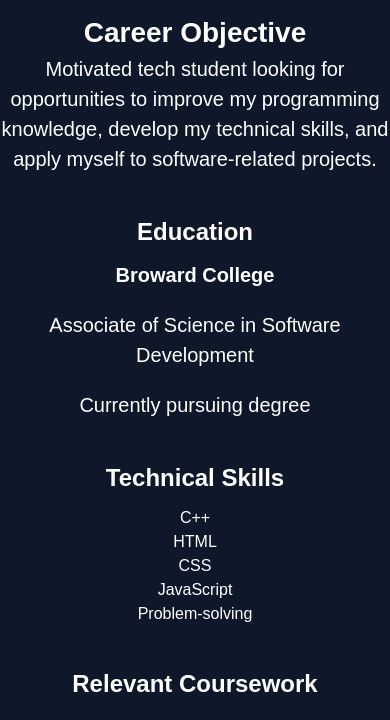
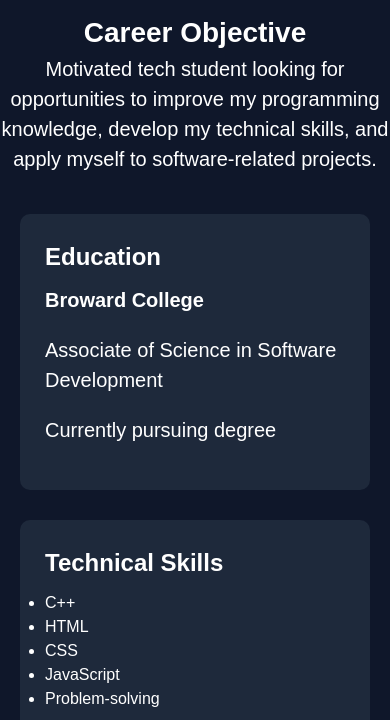
Before and after one commit to 25alex25/my-portfolio, a plain HTML site: page resume.html in a window 390 px wide. Shown: the part 90-810 px from the top of the page. Drawn offline with Linux system fonts and the light colour scheme.

Commit message:
Style resume page with responsive grid

```diff
--- a/css/external_css_file.css
+++ b/css/external_css_file.css
@@ -158,6 +158,23 @@ footer {
 
 .resume-page main section {
     margin-bottom: 40px;
+}
+
+.resume-page .resume-grid {
+    display: grid;
+    grid-template-columns: repeat(2, minmax(0, 1fr));
+    gap: 30px;
+    max-width: 1200px;
+    margin: 40px auto;
+    padding: 0 20px;
+    text-align: left;
+}
+
+.resume-page .resume-grid > section {
+    background-color: #1E293B;
+    padding: 25px;
+    border-radius: 10px;
+    margin-bottom: 0;
 }
 
 .resume-page footer {
@@ -334,6 +351,10 @@ footer {
     grid-template-columns: 1fr;
 }
 
+    .resume-page .resume-grid {
+    grid-template-columns: 1fr;
+}
+
 
 
 }
```
